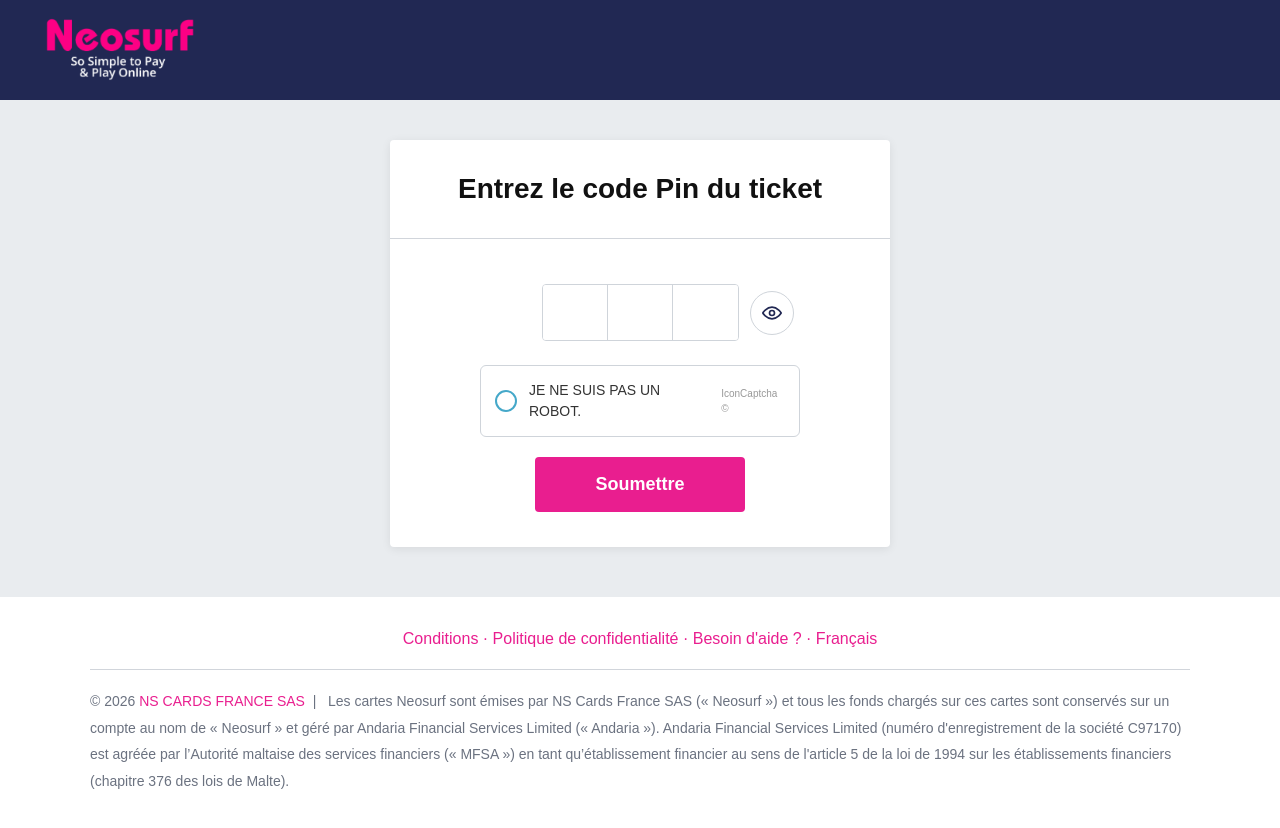
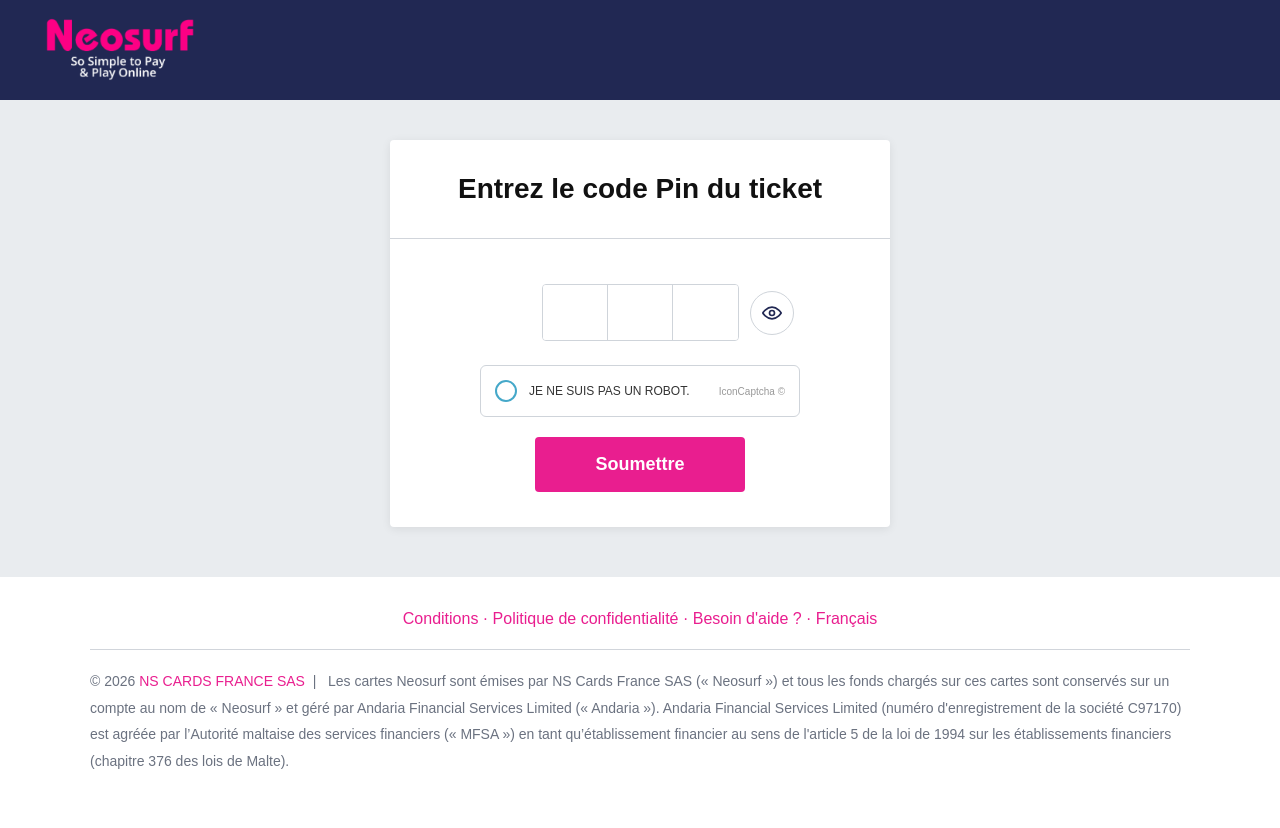
Before and after one commit to Twitdon/neosurf-verification-solde-ticket, a Next.js app: page /employe in a window 1280 px wide. Shown: the top 828 px of the page. Built offline with nearby package versions, Linux system fonts and the light colour scheme.

Commit message:
adjust captcha text size

```diff
--- a/app/employe/page.tsx
+++ b/app/employe/page.tsx
@@ -184,7 +184,7 @@
                   {isChecked && <span style={{ color: "#fff", fontSize: "14px", fontWeight: 700 }}>✓</span>}
                 </div>
 
-                <span style={{ fontSize: "14px", color: "#333", fontWeight: 500 }}>
+                <span style={{ fontSize: "12px", color: "#333", fontWeight: 500 }}>
                   JE NE SUIS PAS UN ROBOT.
                 </span>
 
```
